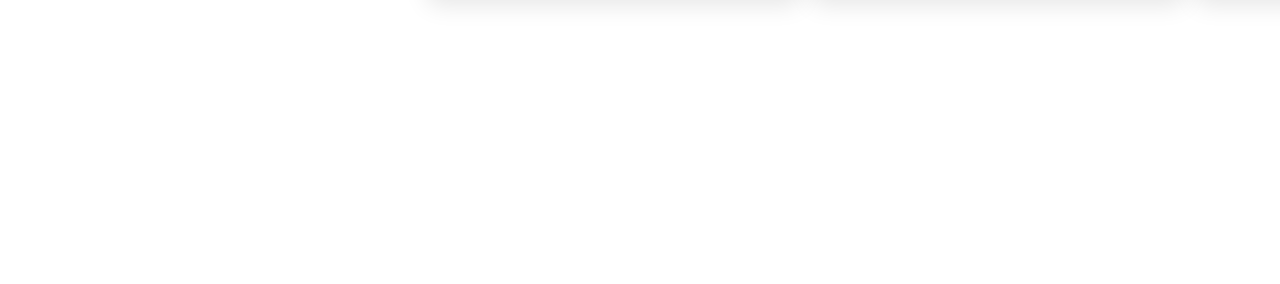
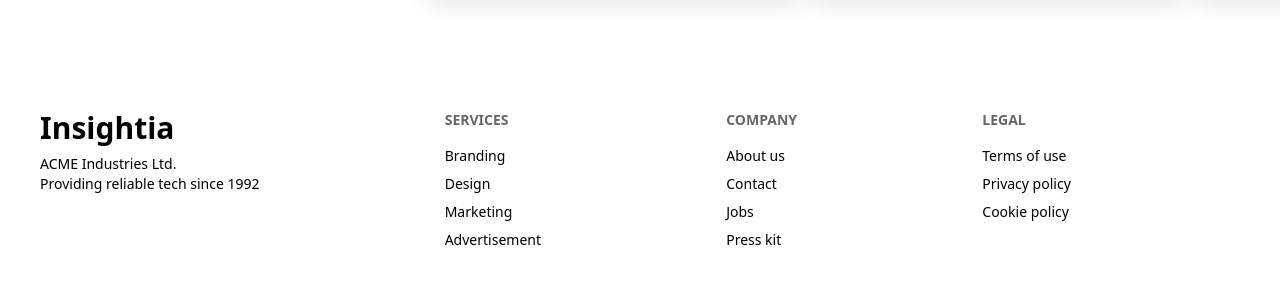
Before and after one commit to noahwillson/Insightia, a React (Vite) app: page / in a window 1280 px wide. Shown: the part 546-830 px from the top of the page. Before the commit the page ends 800 px from the top, so only its background shows below. Built offline with nearby package versions, Linux system fonts and the light colour scheme.

Commit message:
Layout: added footer

```diff
--- a/src/App.tsx
+++ b/src/App.tsx
@@ -1,6 +1,7 @@
 import { Route, Routes } from "react-router-dom";
 import Navbar from "./layout/Navbar";
 import Home from "./pages/Home";
+import Footer from "./layout/Footer";
 
 function App() {
   return (
@@ -9,6 +10,7 @@ function App() {
       <Routes>
         <Route path="/" element={<Home />} />
       </Routes>
+      <Footer />
     </>
   );
 }
--- /dev/null
+++ b/src/layout/Footer.tsx
@@ -0,0 +1,36 @@
+const Footer = () => {
+  return (
+    <footer className="footer p-10 bg-base-200 text-base-content">
+      <aside>
+        <h1 className="text-3xl font-semibold">Insightia</h1>
+        <p>
+          ACME Industries Ltd.
+          <br />
+          Providing reliable tech since 1992
+        </p>
+      </aside>
+      <nav>
+        <h6 className="footer-title">Services</h6>
+        <a className="link link-hover">Branding</a>
+        <a className="link link-hover">Design</a>
+        <a className="link link-hover">Marketing</a>
+        <a className="link link-hover">Advertisement</a>
+      </nav>
+      <nav>
+        <h6 className="footer-title">Company</h6>
+        <a className="link link-hover">About us</a>
+        <a className="link link-hover">Contact</a>
+        <a className="link link-hover">Jobs</a>
+        <a className="link link-hover">Press kit</a>
+      </nav>
+      <nav>
+        <h6 className="footer-title">Legal</h6>
+        <a className="link link-hover">Terms of use</a>
+        <a className="link link-hover">Privacy policy</a>
+        <a className="link link-hover">Cookie policy</a>
+      </nav>
+    </footer>
+  );
+};
+
+export default Footer;
```
